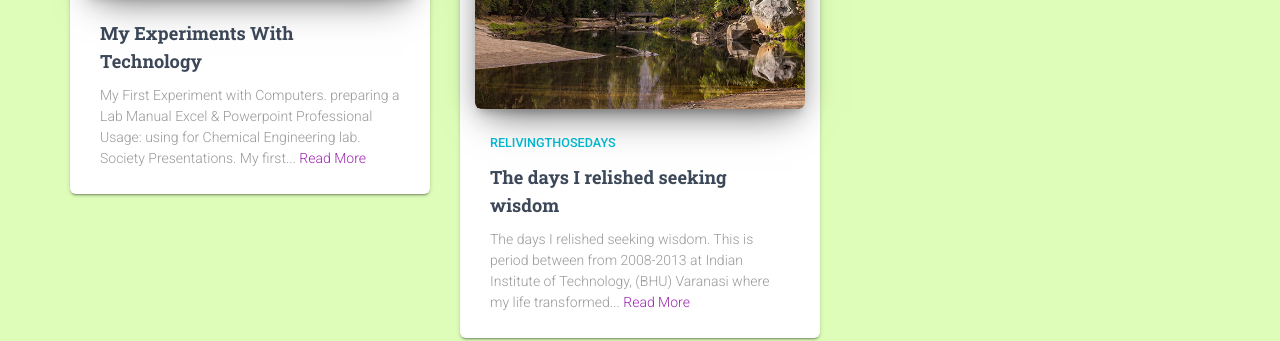
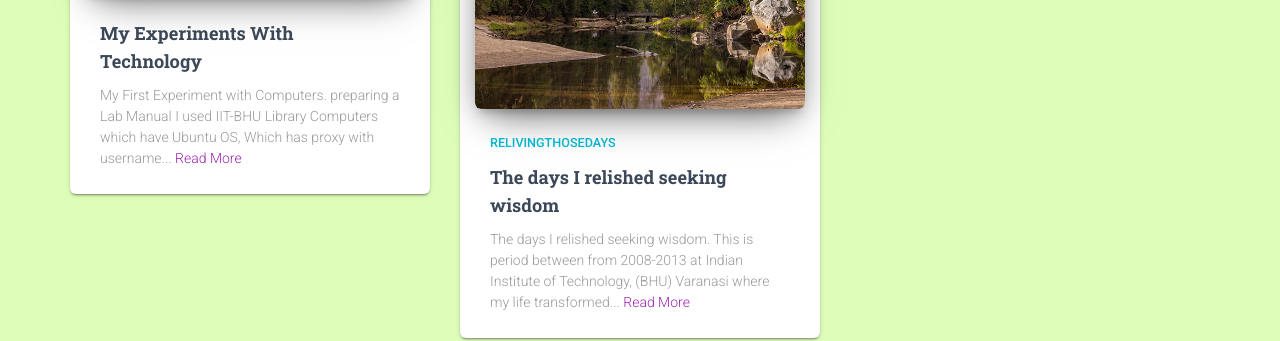
Before and after one commit to rteja91/rteja91.github.io, a Jekyll site: the page built from index.html, in a window 1280 px wide and 900 px high, scrolled down 3803 px. Shown: the part 239-580 px from the top of the window. Built offline with Jekyll 4.4.1, drawn with Linux system fonts in a browser that asks for light colours; nearby versions of some CDN libraries.

Commit message:
Published with https://stackedit.io/

```diff
--- a/_posts/2017-2-10-my-experiments-with-technology.html
+++ b/_posts/2017-2-10-my-experiments-with-technology.html
@@ -1,6 +1,12 @@
 <h1 id="my-first-experiment-with-computers">My First Experiment with Computers. </h1>
 
 <h2 id="preparing-a-lab-manual">preparing a Lab Manual </h2>
+
+<p>I used IIT-BHU Library Computers which have Ubuntu OS, Which has proxy with username and password to login. and the internet was much faster when compared to hostels.</p>
+<p>Pharmaceutical organic Chemistry-I was practicals in Semester II where we need to find the organic compounds characteristics. it was my good effort with Openoffice which was installed in those computers. it is present in Academia Documents which is trending in visits since it is uploaded.
+</p><h3 id="systematic-qualitative-organic-analysis"><a href="http://www.academia.edu/225453/Systematic_qualitative_organic_analysis">Systematic qualitative organic analysis </a></h3>
+Till end of Semester II i was not having personal PC. i used to majorly depend on Computer Center and IIT-BHU Library computers.
+<p></p>
 
 <h2 id="excel-powerpoint-professional-usage">Excel &amp; Powerpoint Professional Usage:</h2>
 
```
